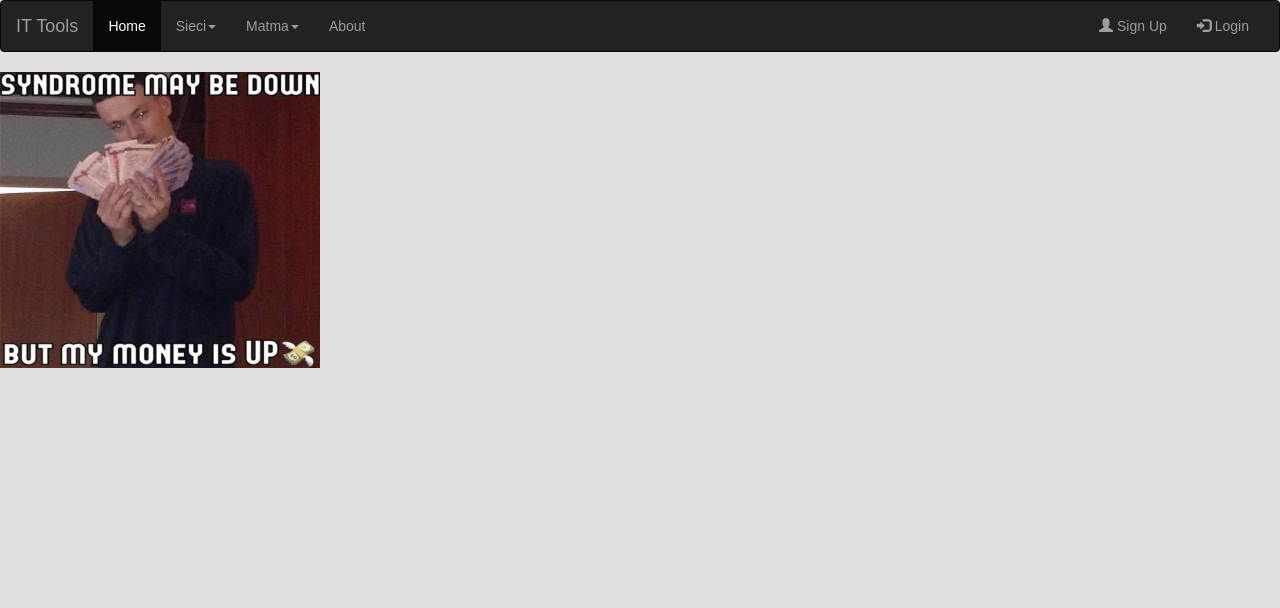
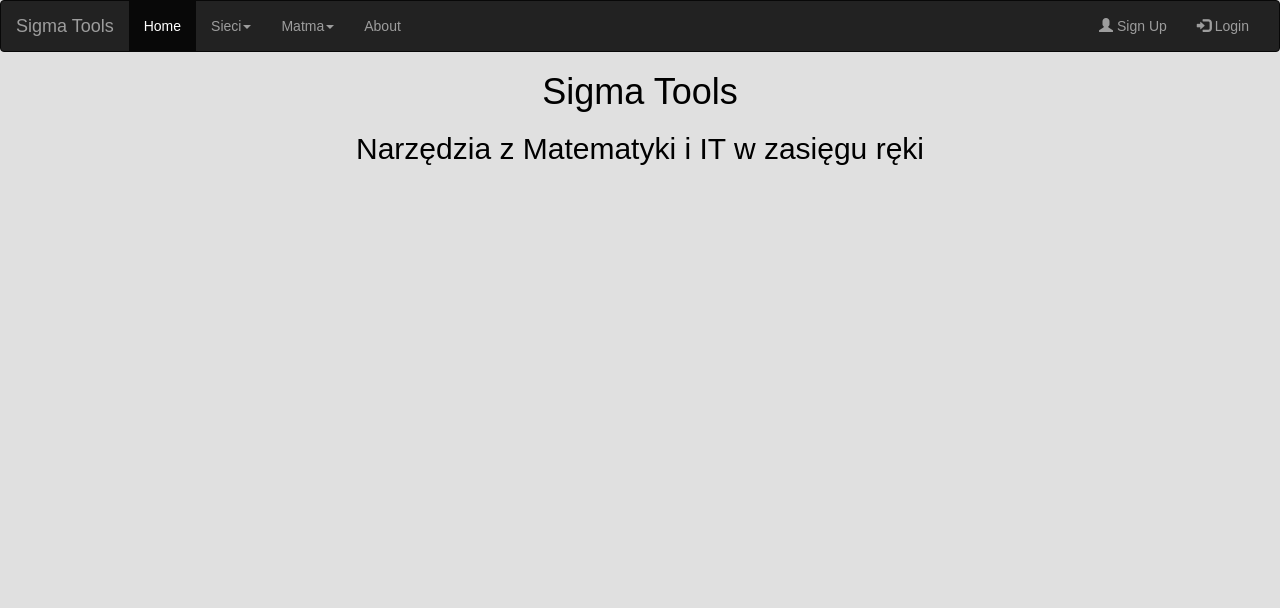
Before and after one commit to PawelMierzwa/school-cheat, a PHP site: page / in a window 1280 px wide. Shown: the top 608 px of the page. Run offline with PHP 8.4, Linux system fonts and the light colour scheme.

Commit message:
Home page changes

```diff
--- a/template/about.html
+++ b/template/about.html
@@ -31,7 +31,7 @@
                     <hr size="7" color="black">
                     <h4>
                         <b>Stay on the grind</b><br>
-                        <i>School Cheat 2022</i>
+                        <i>Sigma Tools 2022</i>
                     </h4>
             </div>
         </center>
--- a/template/header.php
+++ b/template/header.php
@@ -14,7 +14,7 @@
                     <span class="icon-bar"></span>
                     <span class="icon-bar"></span>
                 </button>
-                <a class="navbar-brand" href="/">IT Tools</a>
+                <a class="navbar-brand" href="/">Sigma Tools</a>
             </div>
             <div class="collapse navbar-collapse" id="ultrasupercoolnavbar">
                 <?php
@@ -200,6 +200,7 @@
             time: '0.5s', // default: '0.3s'
             mixColor: '#e0e0e0', // default: '#fff'
             backgroundColor: '#e0e0e0',  // default: '#fff'
+            // backgroundColorDark: '#1f1f1f',
             buttonColorDark: '#100f2c',  // default: '#100f2c'
             buttonColorLight: '#fff', // default: '#fff'
             saveInCookies: true, // default: true,
--- a/template/index.html
+++ b/template/index.html
@@ -1,3 +1,7 @@
 <div class="content">
-    <img src="template/img/placeholder.png" style="text-align: center; width:25%; height: 25%;">
+    <center>
+        <h1>Sigma Tools</h1>
+        <h2>Narzędzia z Matematyki i IT w zasięgu ręki</h2>
+    </center>
+
 </div>
```
